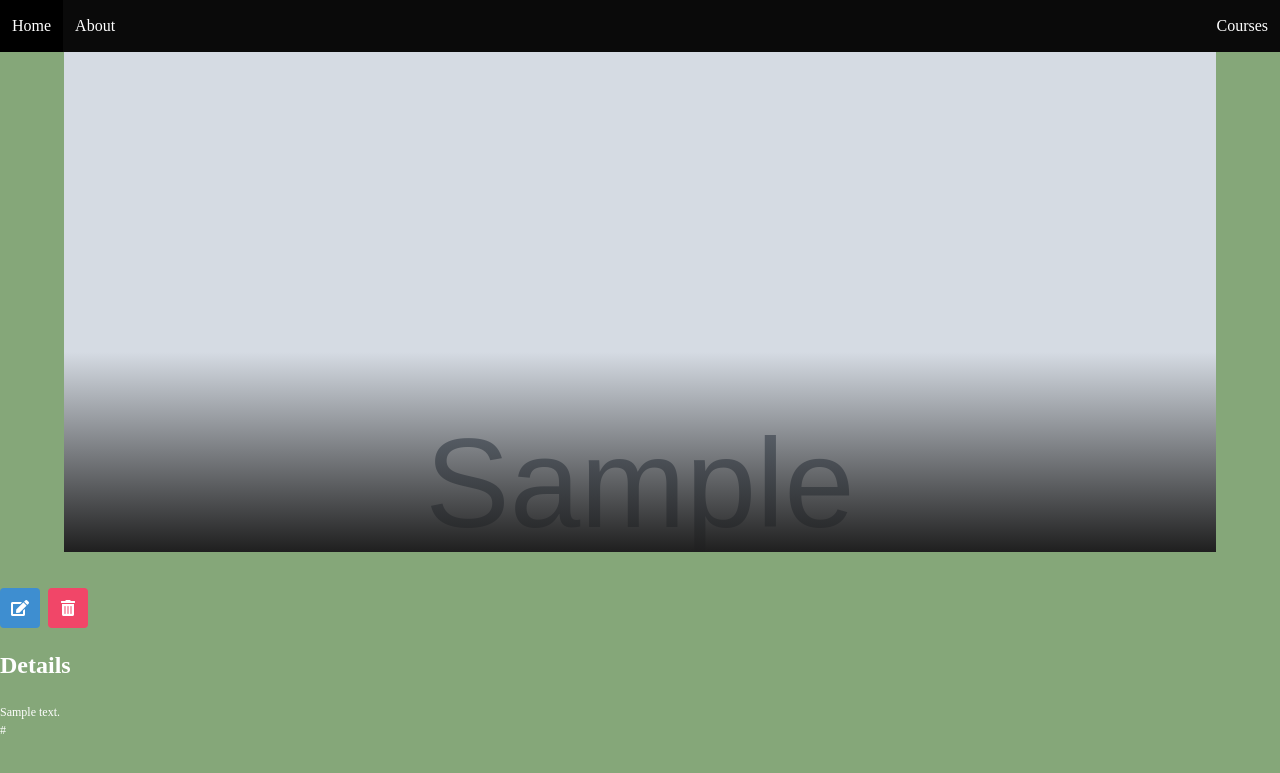
After one commit to tjphillips08/Approach-App, a Django app: page /courses/1/ in a window 1280 px wide. The commit adds this page. Shown: the top 773 px of the page. Run offline with Django 4.2, Linux system fonts and the light colour scheme; tables that the repository leaves empty hold one stand-in row (values such as "Sample post"); grey boxes marked "Sample" are stand-in pictures; some web fonts are replaced.

Commit message:
course detail page created

```diff
--- a/main_app/static/styles/main.css
+++ b/main_app/static/styles/main.css
@@ -34,3 +34,41 @@ h3 {
 p {
     font-size: 12px;
 }
+
+.detail__img {
+    position: absolute;
+    left: 0;
+    top: 0;
+    width: 100%;
+    height: 500px;
+    background-color: #ffffff;
+    overflow: hidden;
+  }
+
+  .detail__img::after {
+    content: "";
+    background-image: linear-gradient(transparent 60%, #1f1f1f);
+    position: absolute;
+    top: 0;
+    left: 0;
+    width: 100%;
+    height: 100%;
+    z-index: 5;
+  }
+
+  img {
+    width: 100%;
+    height: 500px;
+    object-fit: cover;
+    object-position: top;
+  }
+
+  .detail__name {
+    position: absolute;
+    z-index: 5;
+    top: 400px;
+  }
+
+  .detail__container {
+    margin-top: 500px;
+  }
--- a/main_app/templates/base.html
+++ b/main_app/templates/base.html
@@ -10,6 +10,7 @@
         <link rel="stylesheet" href="https://cdn.jsdelivr.net/npm/bulma@0.9.2/css/bulma.min.css">
         <link href="https://fonts.googleapis.com/css2?family=Hepta+Slab&display=swap" rel="stylesheet">
         <script src="https://code.jquery.com/jquery-3.6.0.min.js" integrity="sha256-/xUj+3OJU5yExlq6GSYGSHk7tPXikynS7ogEvDej/m4=" crossorigin="anonymous"></script>
+        <link rel="stylesheet" href="https://cdnjs.cloudflare.com/ajax/libs/font-awesome/5.15.4/css/all.min.css">
        <!-- in our html head tag add the following  -->
         <link rel="stylesheet" href="{% static 'styles/main.css' %}" />
         <script src="{% static 'scripts/main.js' %}" defer></script>
--- /dev/null
+++ b/main_app/templates/course_detail.html
@@ -0,0 +1,29 @@
+{% extends 'base.html' %}
+{% block content %}
+<div class="detail__img">
+    <img src="{{course.img}}" alt="{{course.name}}" />
+</div>
+
+    <h1 class="title">{{course.name}}</h1>
+</div>
+<div class="detail__container">
+    <div class="buttons">
+        <a href="" class="button is-info">
+            <span class="icon">
+                <i class="fas fa-edit"></i>
+            </span>
+        </a>
+        <a href="" class="button is-danger">
+            <span class="icon">
+                <i class="fas fa-trash-alt"></i>
+            </span>
+        </a>
+    </div>
+    <div class="detail__about">
+        <h4 class="title is-4">Details</h4>
+        <p>{{course.address}}</p>
+        <p>{{course.website}}</p>
+    </div>
+</div>
+
+{% endblock %}
--- a/main_app/templates/course_list.html
+++ b/main_app/templates/course_list.html
@@ -23,7 +23,7 @@
 </form>
 <div class="gallery">
   {% for course in courses %}
-  <a href="">
+  <a href="{% url 'course_detail' course.pk %}">
     <div class="card">
       <div class="card-image">
         <figure class="image is-square">
--- a/main_app/urls.py
+++ b/main_app/urls.py
@@ -7,4 +7,5 @@ urlpatterns = [
     path('about/', views.About.as_view(), name="about"),
     path('courses/', views.CourseList.as_view(), name="course_list"),
     path('courses/new/', views.CourseCreate.as_view(), name="course_create"),
+    path('courses/<int:pk>/', views.CourseDetail.as_view(), name="course_detail"),
 ]
--- a/main_app/views.py
+++ b/main_app/views.py
@@ -4,6 +4,7 @@ from django.http import HttpResponse
 from django.views.generic.base import TemplateView
 from .models import Course
 from django.views.generic.edit import CreateView
+from django.views.generic import DetailView
 
 # Create your views here.
 
@@ -35,3 +36,8 @@ class CourseCreate(CreateView):
     fields = ['name', 'img', 'address', 'website']
     template_name = "course_create.html"
     success_url = "/courses/"
+
+
+class CourseDetail(DetailView):
+    model = Course
+    template_name = "course_detail.html"
```
